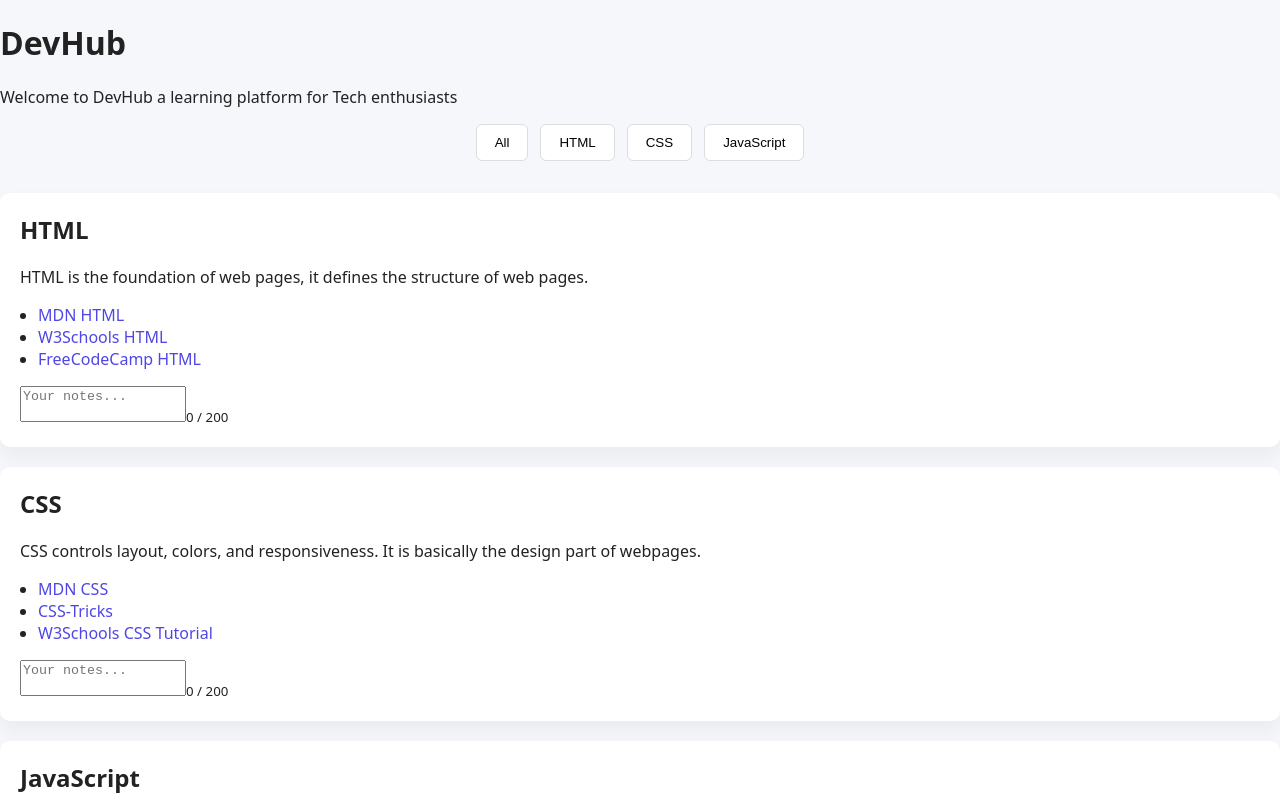
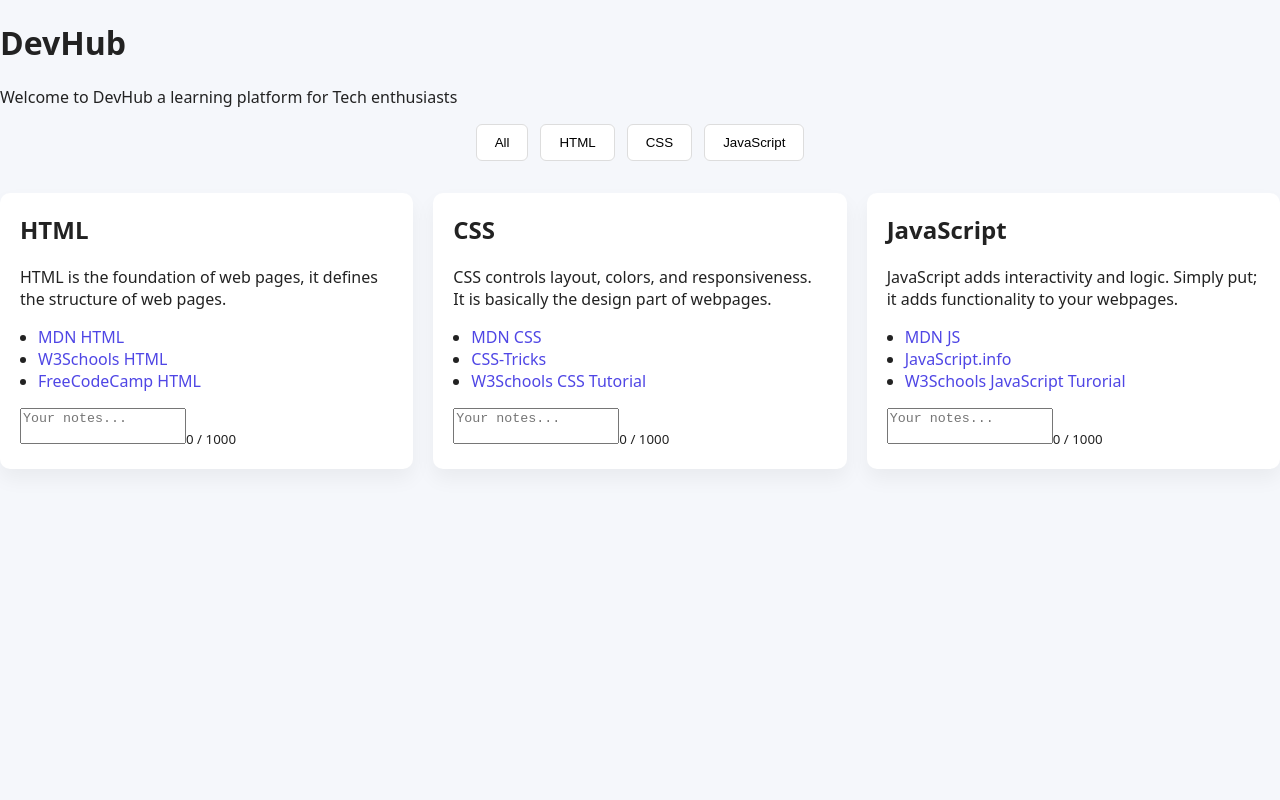
Before and after one commit to GabieRise/Devhub2.O, a React (Vite) app: page / in a window 1280 px wide. Shown: the top 800 px of the page. Built offline with nearby package versions, Linux system fonts and the light colour scheme.

Commit message:
Resource cards column

```diff
--- a/src/App.css
+++ b/src/App.css
@@ -149,6 +149,12 @@ section {
   gap: 20px;
 }
 
+@media (min-width: 768px) {
+  section {
+    grid-template-columns: repeat(3, 1fr);
+  }
+}
+
 /* Resource cards */
 article {
   background: white;
@@ -244,7 +250,7 @@ article a:hover {
   display: grid;
   gap: 24px;
 }
-/* Mobile view */
+
 @media (min-width: 768px) {
   .grid {
     grid-template-columns: repeat(3, 1fr);
--- a/src/ResourceCard.jsx
+++ b/src/ResourceCard.jsx
@@ -1,5 +1,5 @@
 function ResourceCard({ resource, notes, setNotes }) {
-  const MAX_CHARS = 200;
+  const MAX_CHARS = 1000;
 
   // ✅ CRITICAL FIX
   const note = notes[resource.id] || "";
```
